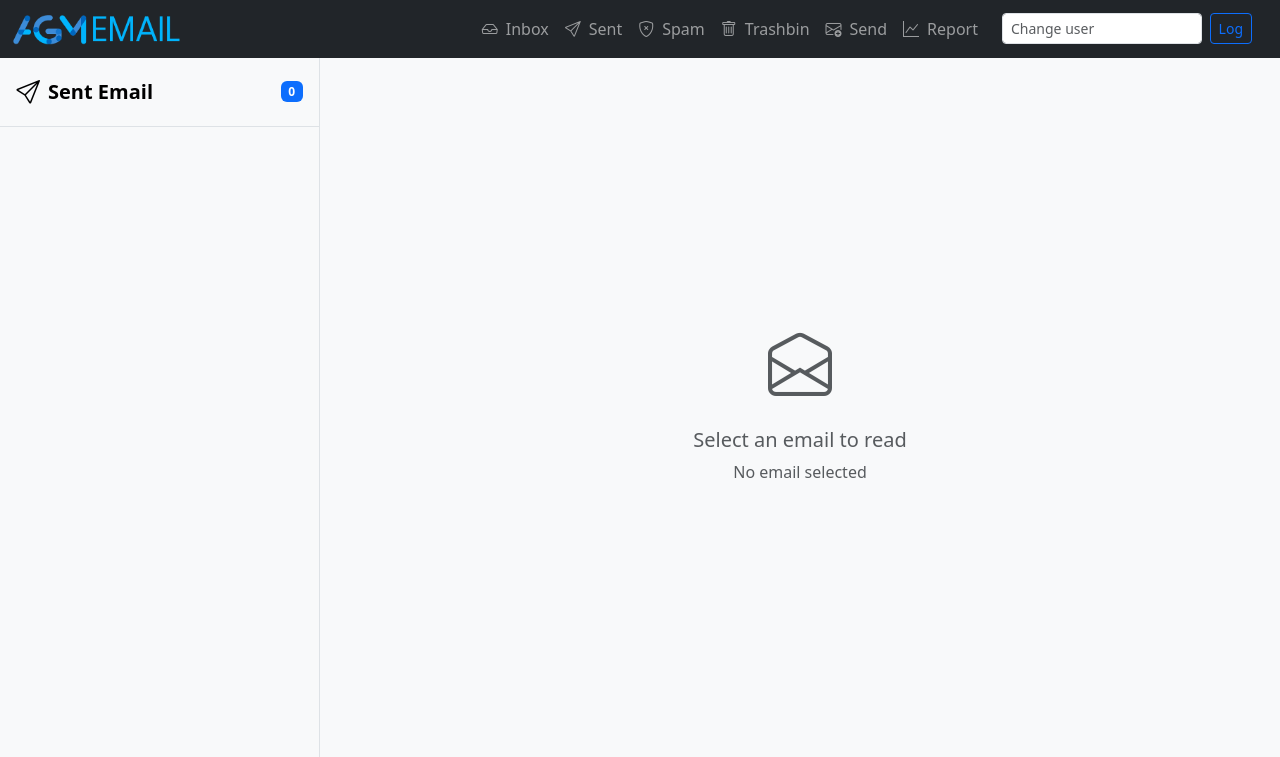
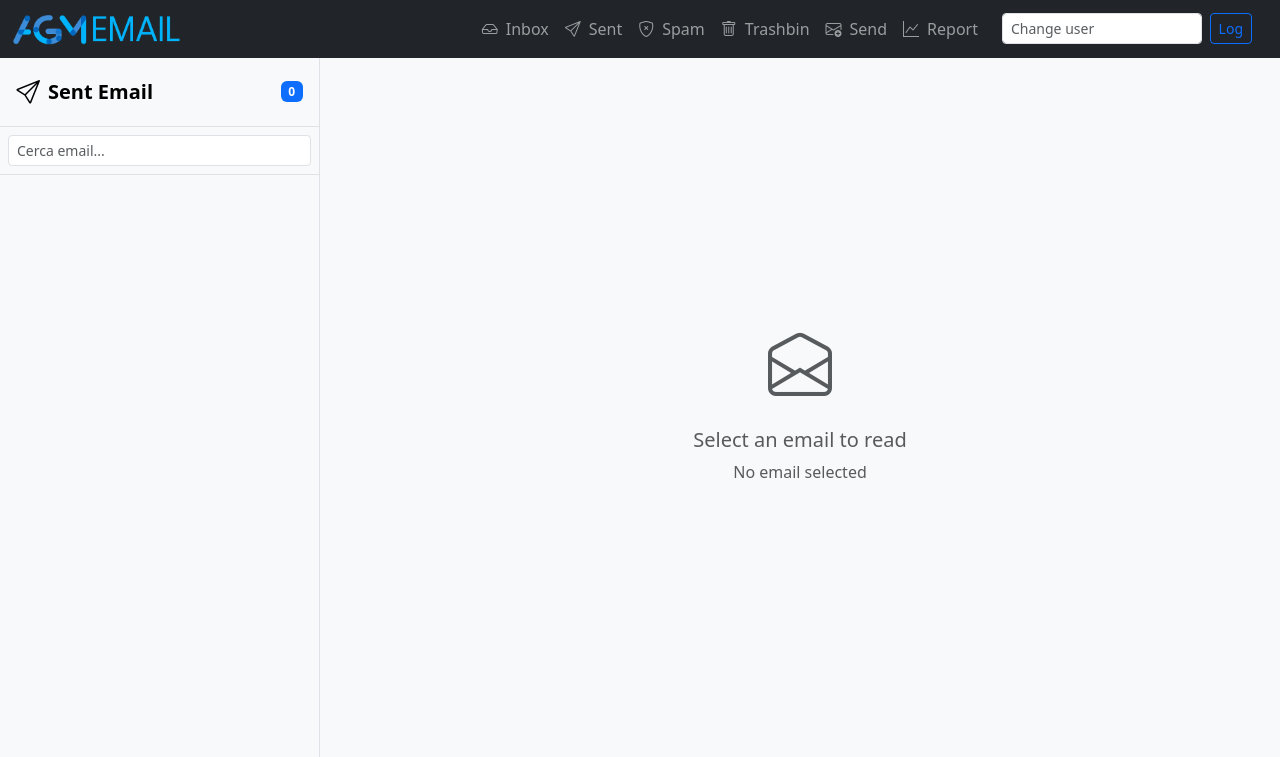
Before and after one commit to Jhonpur/Phishing_Email_Classifier, a FastAPI app: template Frontend/templates/sent.html in a window 1280 px wide. Shown: the top 757 px of the page. Run offline with FastAPI, Linux system fonts and the light colour scheme; the template is opened without the code that fills it, so the values that code supplies are empty; some libraries are stand-ins or nearby versions.

Commit message:
barra di ricerca

```diff
--- a/Frontend/templates/base.html
+++ b/Frontend/templates/base.html
@@ -110,5 +110,18 @@
     }
   });
 </script>
+
+<!-- Script per la funzione di ricerca -->
+<script>
+  document.getElementById("searchInput").addEventListener("keyup", function() {
+    let filter = this.value.toLowerCase();
+    let emails = document.querySelectorAll(".list-group .list-group-item");
+
+    emails.forEach(email => {
+      let text = email.textContent.toLowerCase();
+      email.style.display = text.includes(filter) ? "" : "none";
+    });
+  });
+</script>
 </body>
 </html>
--- a/Frontend/templates/sent.html
+++ b/Frontend/templates/sent.html
@@ -17,6 +17,13 @@
 
         <!-- Lista email -->
         <div class="list-group list-group-flush border-bottom scrollarea flex-grow-1" style="overflow-y: scroll;">
+
+          <!-- AGGIUNTA PER RICERCA -->
+          <div class="p-2 border-bottom">
+            <input type="text" id="searchInput" class="form-control form-control-sm" placeholder="Cerca email...">
+          </div>
+
+
           {% for email in emails %}
           <a href="/sent?user_mail={{ user_mail }}&email_id={{ email.id }}"
              class="list-group-item list-group-item-action py-3 lh-sm
--- a/Frontend/templates/spam.html
+++ b/Frontend/templates/spam.html
@@ -17,6 +17,12 @@
 
         <!-- Lista email -->
         <div class="list-group list-group-flush border-bottom scrollarea flex-grow-1" style="overflow-y: scroll;">
+
+          <!-- AGGIUNTA PER RICERCA -->
+          <div class="p-2 border-bottom">
+            <input type="text" id="searchInput" class="form-control form-control-sm" placeholder="Cerca email...">
+          </div>
+
           {% for email in emails %}
           <a href="/spam?user_mail={{ user_mail }}&email_id={{ email.id }}"
              class="list-group-item list-group-item-action py-3 lh-sm
--- a/Frontend/templates/trash.html
+++ b/Frontend/templates/trash.html
@@ -17,6 +17,12 @@
 
         <!-- Lista email -->
         <div class="list-group list-group-flush border-bottom scrollarea flex-grow-1" style="overflow-y: scroll;">
+
+          <!-- AGGIUNTA PER RICERCA -->
+          <div class="p-2 border-bottom">
+            <input type="text" id="searchInput" class="form-control form-control-sm" placeholder="Cerca email...">
+          </div>
+
           {% for email in emails %}
           <a href="/trash?user_mail={{ user_mail }}&email_id={{ email.id }}"
              class="list-group-item list-group-item-action py-3 lh-sm
```
Also changed, not shown: Frontend/templates/inbox.html (+7 -0 lines), phising_email_detection_database.db (added).
